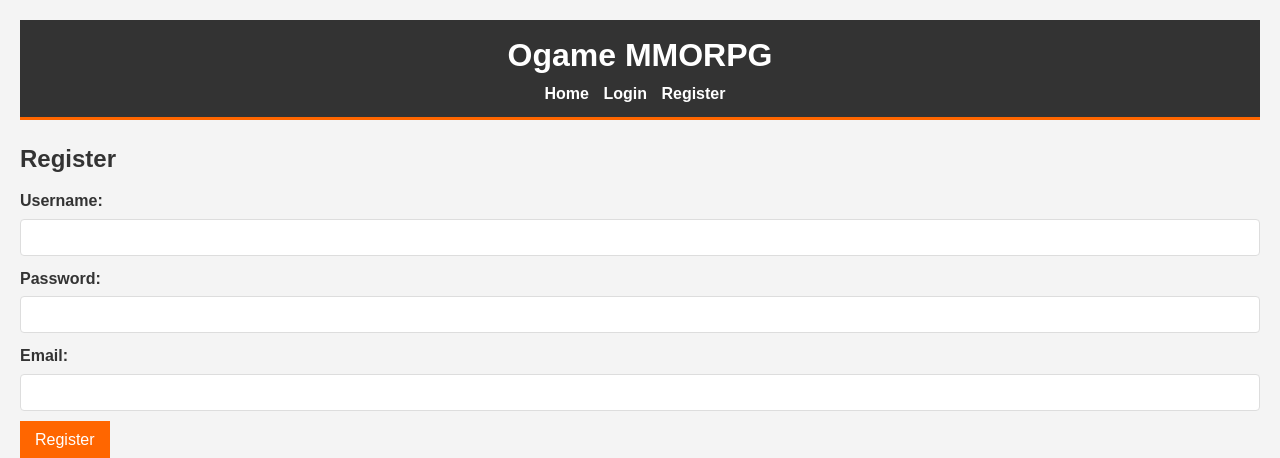
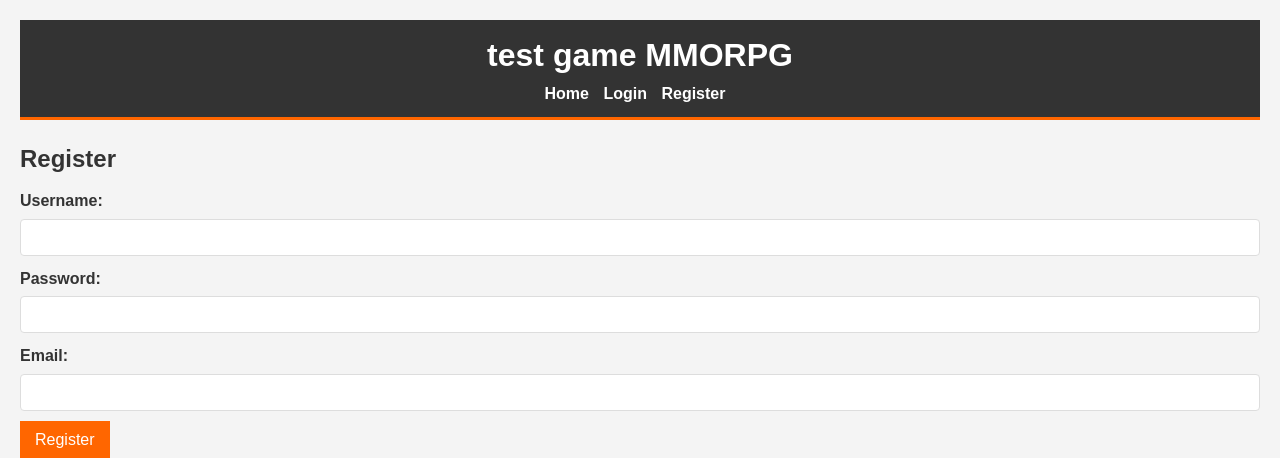
Before and after one commit to Apocalypsecoder0/scifi-Conquest-Awakening, a PHP site: template Pages/Register.php in a window 1280 px wide. Shown: the top 458 px of the page. Run offline with PHP 8.4, Linux system fonts and the light colour scheme; the template is opened without the code that fills it, so the values that code supplies are empty.

Commit message:
Update header.php
Signed-off-by: Apocalypsecoder0 <Stephend8846@gmail.com>

```diff
--- a/Include/header.php
+++ b/Include/header.php
@@ -3,12 +3,12 @@
 <head>
     <meta charset="UTF-8">
     <meta name="viewport" content="width=device-width, initial-scale=1.0">
-    <title>Ogame MMORPG</title>
+    <title>test Sci-fi Conquest Text Base RTS Turn base game MMORPG</title>
     <link rel="stylesheet" href="assets/style.css">
 </head>
 <body>
     <header>
-        <h1>Ogame MMORPG</h1>
+        <h1>test game MMORPG</h1>
         <nav>
             <ul>
                 <li><a href="index.php?page=home">Home</a></li>
```
